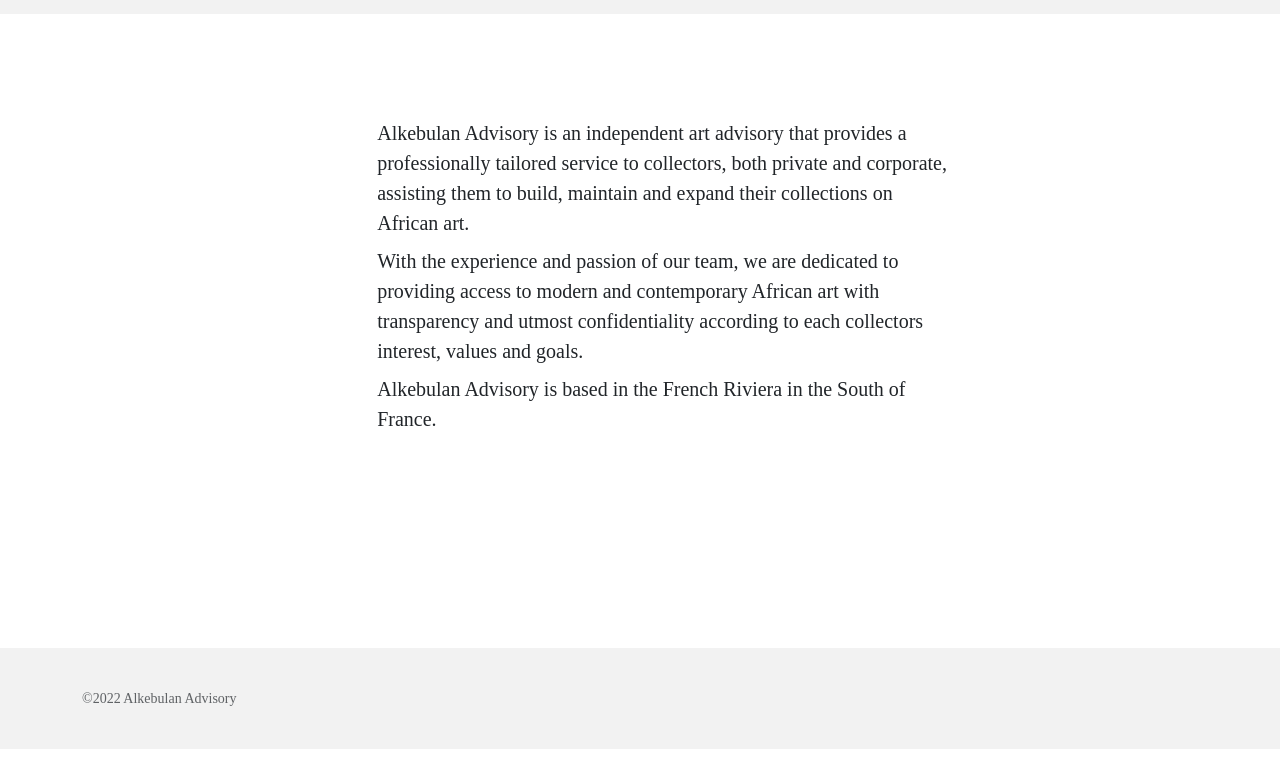
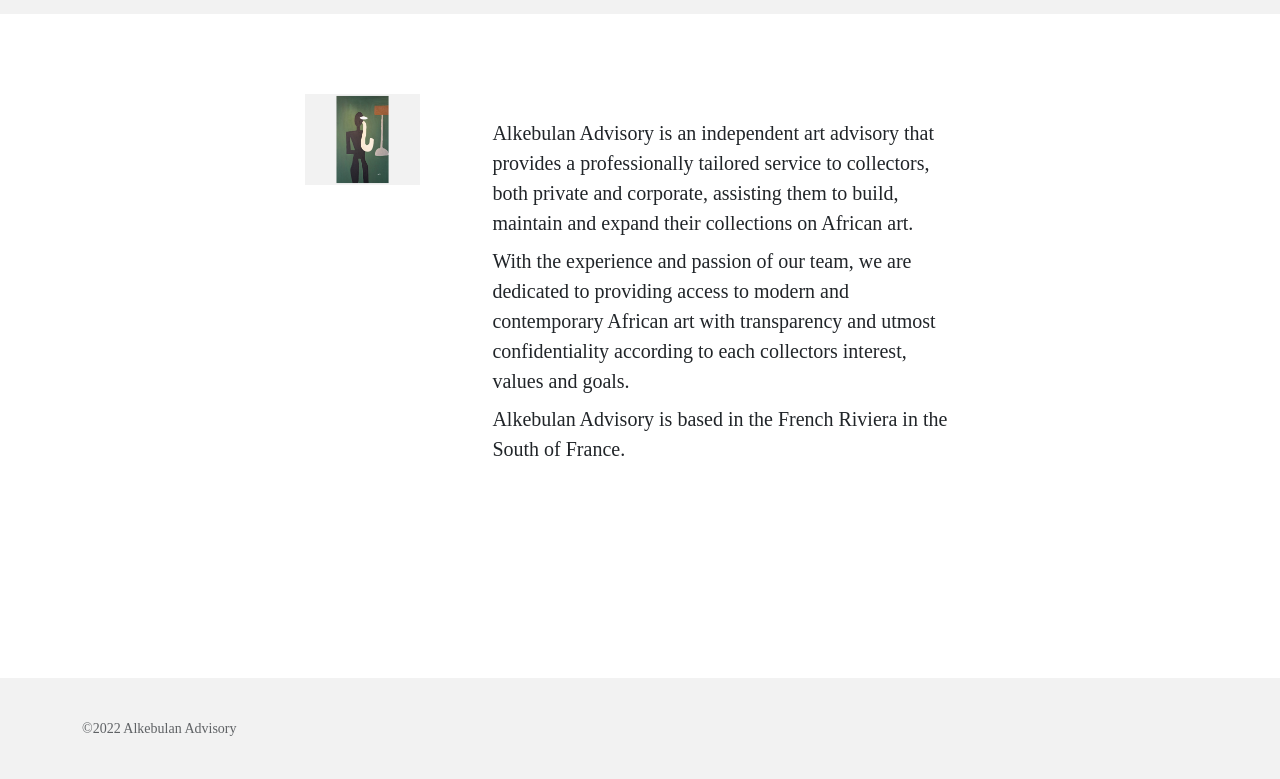
Before and after one commit to jemmiebugs/alkebulan, a plain HTML site: page about.html in a window 1280 px wide. Shown: the part 76-855 px from the top of the page. Before the commit the page ends 825 px from the top, so only its background shows below. Drawn offline with Linux system fonts and the light colour scheme.

Commit message:
Update about.html

```diff
--- a/about.html
+++ b/about.html
@@ -91,7 +91,7 @@
 
           <div class="d-md-flex post-entry-2 half">
             <a href="#" class="me-4">
-              <img src="assets/img/about2.jpg" alt="" class="img-fluid">
+              <img src="assets/img/b2.jpg" alt="" class="img-fluid" height="420px" width="450px">
             </a>
             <div class="ps-md-5 mt-4 mt-md-0">
               <div class="post-meta mt-4"></div>
```
